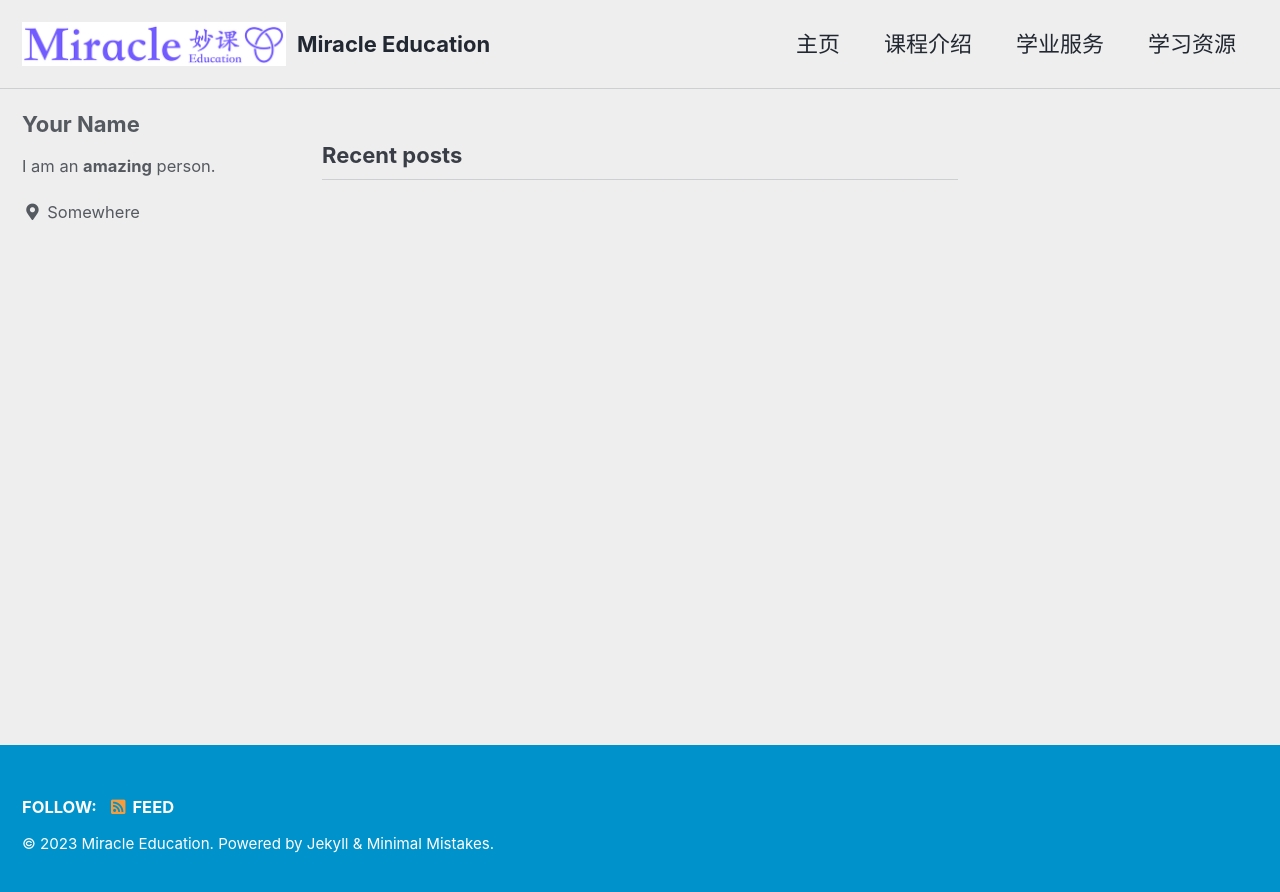
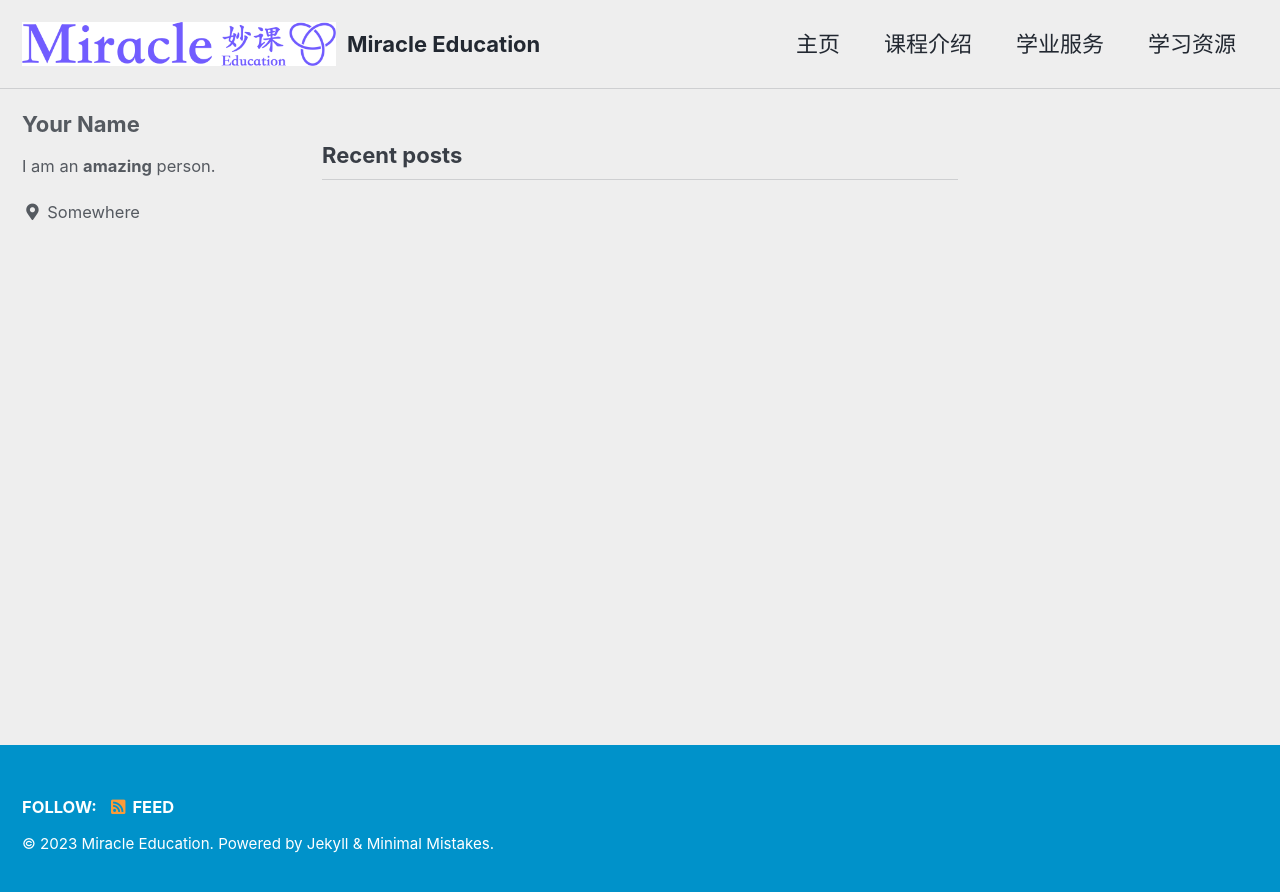
Before and after one commit to miracle-education/miracle-education.github.io, a Jekyll site: the page built from index.html, in a window 1280 px wide. Shown: the top 892 px of the page. Built offline with Jekyll 4.4.1, drawn with Linux system fonts in a browser that asks for light colours; cached includes are drawn as plain includes; the list of posts is cut into pages by our own code.

Commit message:
image test

```diff
--- a/_config.yml
+++ b/_config.yml
@@ -25,7 +25,7 @@ url                      : "https://miracle-education.github.io" # the base host
 baseurl                  : # the subpath of your site, e.g. "/blog"
 repository               : "miracle-education/miracle-education.github.io" # GitHub username/repo-name e.g. "mmistakes/minimal-mistakes"
 teaser                   : # path of fallback teaser image, e.g. "/assets/images/500x300.png"
-logo                     : "/assets/images/logo_h_540x90.png" # path of logo image to display in the masthead, e.g. "/assets/images/88x88.png"
+logo                     : "/assets/images/test.png" # path of logo image to display in the masthead, e.g. "/assets/images/88x88.png"
 masthead_title           : # overrides the website title displayed in the masthead, use " " for no title
 # breadcrumbs            : false # true, false (default)
 words_per_minute         : 200
```
Also changed, not shown: assets/images/test.png (added).
